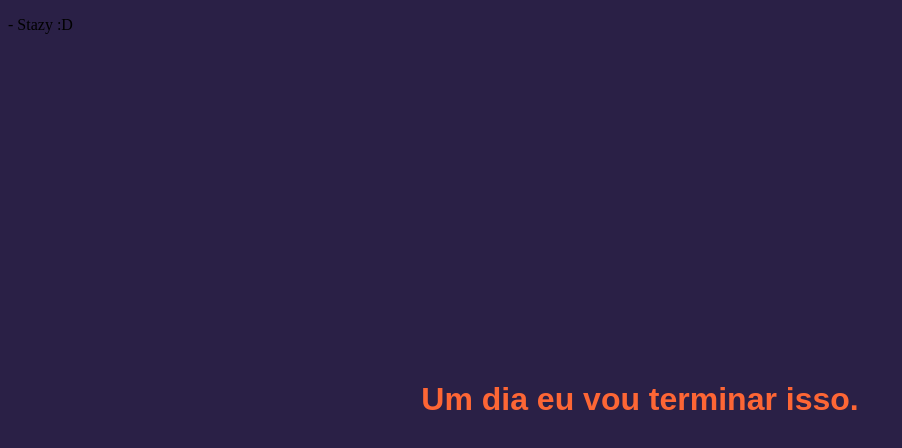
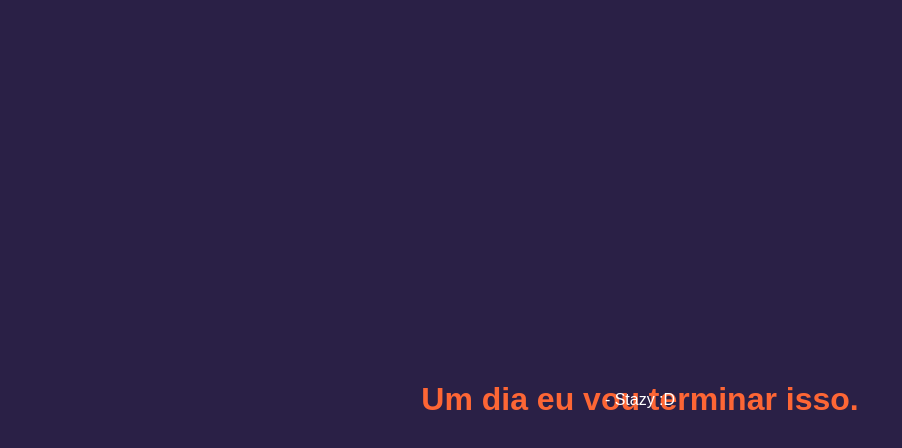
Before and after one commit to stazykk/stazykk.github.io, a plain HTML site: page index.html in a window 1280 px wide. Shown: the whole page, without its empty margins (0-902 px from the left). Drawn offline with Linux system fonts and the light colour scheme.

Commit message:
Update index.html

```diff
--- a/index.html
+++ b/index.html
@@ -22,6 +22,18 @@
 			white-space: nowrap;
 			animation: escrever 4s steps(30) forwards;
 		}
+.texto2 {
+		    font-family: 'sagoe', sans-serif;
+			color: #FFFFFF;
+			text-align: center;
+			position: absolute;
+			top: 50%;
+			left: 50%;
+			transform: translate(-50%, -50%);
+			overflow: hidden;
+			white-space: nowrap;
+			animation: escrever 4s steps(30) forwards;
+		}
 		@keyframes escrever {
 			from { width: 0; }
 			to { width: 100%; }
@@ -32,6 +44,8 @@
 	<div class="texto">
 		<h1>Um dia eu vou terminar isso.</h1>
 	</div>
-	<p>- Stazy :D</p>
+        <div class="texto2">
+          <p>- Stazy :D</p>
+        </div>
 </body>
 </html>
```
